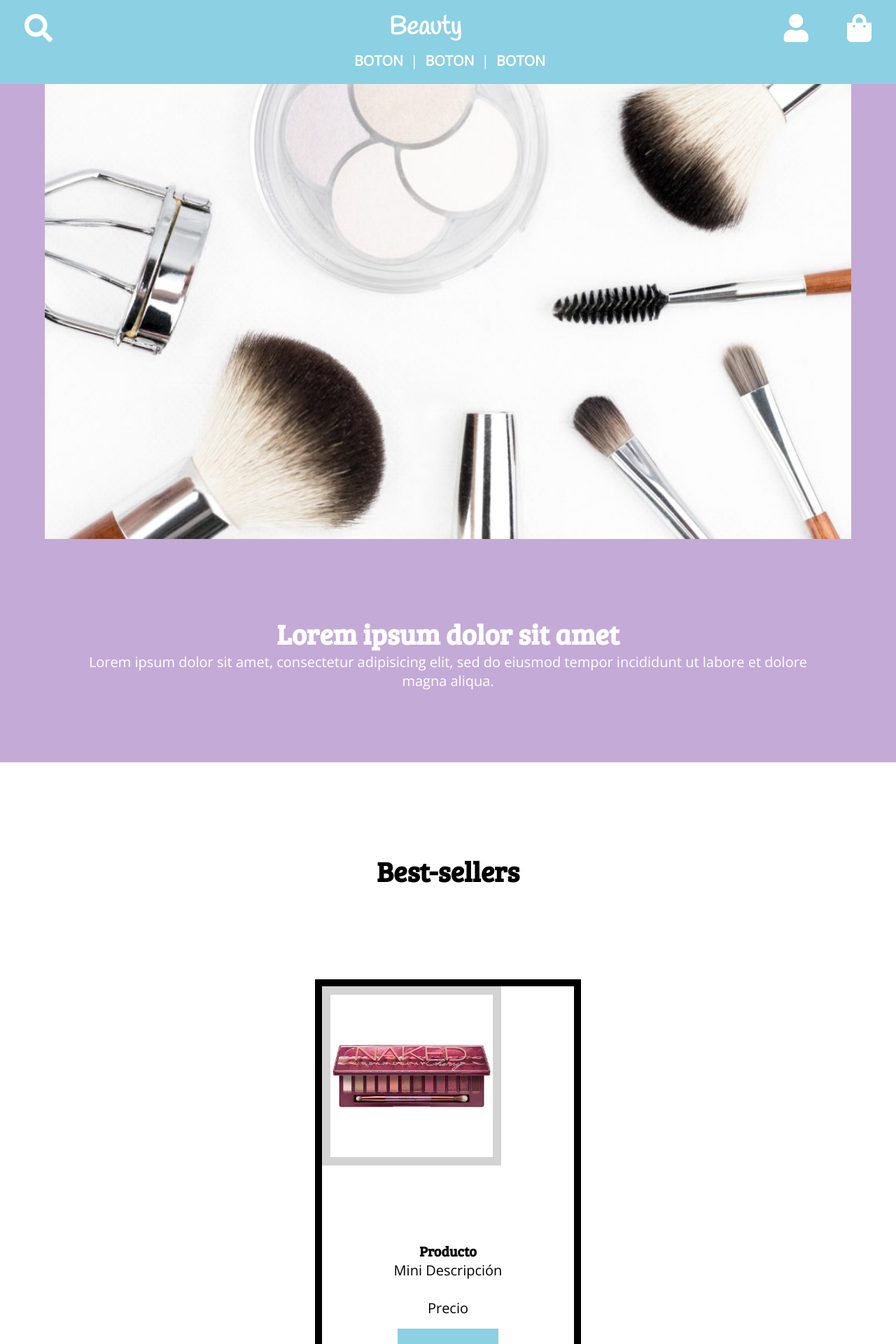
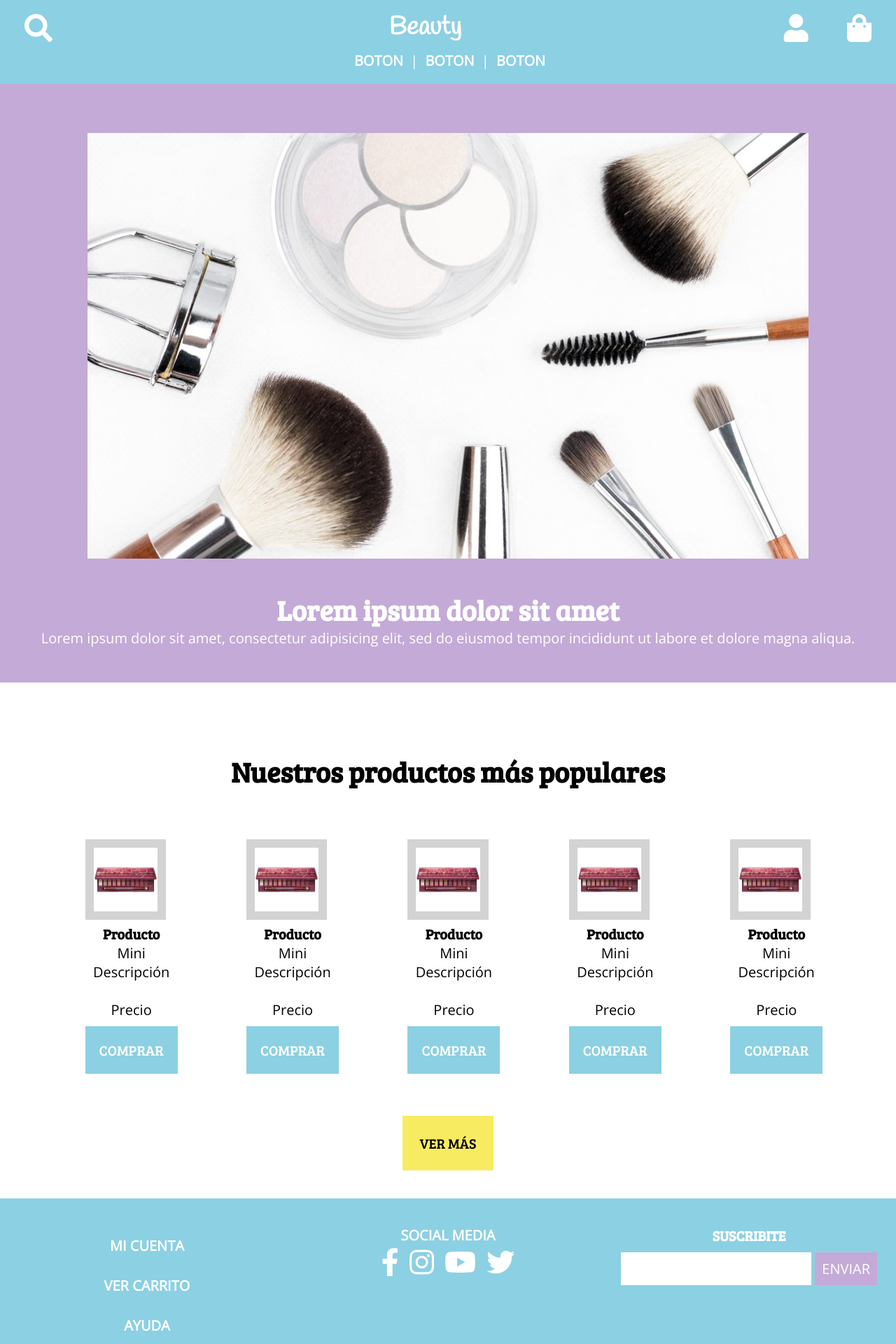
Before and after one commit to jessica-galvan/E-Commerce, a PHP site: page / in a window 1280 px wide. Shown: the top 1920 px of the page at 70% size. Run offline with PHP 8.4, Linux system fonts and the light colour scheme; some libraries are stand-ins or nearby versions.

Commit message:
Fix Products and others
Cree product.php, arregle el problema de las cajas de best-sellers, y modifique algunas cosas más.

```diff
--- a/css/index.css
+++ b/css/index.css
@@ -1,10 +1,6 @@
 /* Este CSS es para el contenido dentro del index. No incluye Header y Footer.*/
 
 /*MAIN*/
-.main-container{
-  margin-top: 10vh;
-}
-
 .main-photo {
     background: #C4AAD7; /*Violet*/
 }
@@ -17,7 +13,7 @@
   font-size: 1.8em;
 }
 
-.main-container .text {
+.main-text {
   padding: 8vw;
   text-align: center;
 }
@@ -31,7 +27,7 @@
 }
 
 .products .Bestsellers h2 {
-    text-align: center;
+  text-align: center;
   font-family: 'Bree Serif', serif;
   color: black;
   background: white;
@@ -49,18 +45,21 @@
 
 .product .images img {
   width: 50vw;
-  max-height:
+  /* max-height: */
   border: solid, lightgrey, 1vw;
 }
 
-.product .text h3 {
+
+.product-text h3 {
   font-family: 'Bree Serif', serif;
   color: black;
 }
 
-.product .text p {
+.product-text p {
   color: black;
 }
+
+
 
 .add-bag {
   padding: 2vw;
@@ -101,70 +100,90 @@
 @media (min-width: 1025px) { /*DESKTOP*/
   /*MAIN CONTENT*/
   .main-photo {
-    /* margin-top:  100px; */
-    padding-top: 10px;
+    padding-top: 20px;
+    padding-bottom: 20px;
     display: flex;
     flex-wrap: wrap;
     justify-content: center;
   }
 
-  .main-photo img {
-    width: 90vw;
+  .main-photo .banner img {
+    width: 100%;
   }
 
-  /*PRODUCTS*/
-  .products {
-    /* display: flex; */
-    /* flex-wrap: wrap; */
-    /* flex-direction: row; */
-    justify-content: center;
+  .banner {
+    margin-top: 50px;
   }
 
-  .Bestsellers h2 {
+  .main-text {
+    width: 100%;
+    padding: 10px;
+    padding-bottom: 30px;
+    margin-top: 30px;
+    text-align: center;
+  }
+
+  /*Seccionuib Best-sellers*/
+  .products .Bestsellers h2 {
+    display: block;
     text-align: center;
     font-size: 2em;
     font-family: 'Bree Serif', serif;
     color: black;
     background: white;
-    /* padding: 50px; */
+    padding-top: 100px;
+    padding-bottom: 50px;
+    /* padding: 10%; */
+    /* width: 100%; */
+  }
+
+  /*Contenedor de productos*/
+  .products-list {
     width: 100%;
-  }
-  .product-list {
-    width: 100%;
+    padding: 0 5%;
     display: flex;
     flex-wrap: wrap;
     flex-direction: row;
+    justify-content: space-around;
+  }
 
-  }
-  /*PRODUCT*/
+  /*PRODUCT: cada producto*/
   .product {
-    border: solid 10px black;
+    /* border: solid 5px black; */
     background: white;
-    width: 30%:
-    padding: 5vw;
+    /* padding: 50px; */
+    margin: 20px 50px;
+    width: 10%;
+    /* padding: 10px; */
+    /* overflow: hidden; */
     display: flex;
     flex-wrap: wrap;
-    flex-direction: column;
+    /* flex-direction: column; */
+  }
+
+  .product .images {
+    margin: 0;
+    padding: 0;
   }
 
   .product .images img {
-    width: 20vw;
-    margin: auto;
-    border: solid, lightgrey, 1vw;
+    width: 100%;
+    margin: 0;
   }
 
-  .product .text h3 {
-    font-family: 'Bree Serif', serif;
+  .product-text {
     color: black;
+    text-align: center;
+    margin: auto;
   }
 
-  .product .text p {
-    color: black;
+  .product-text h3 {
+    font-family: 'Bree Serif', serif;
   }
 
   .add-bag {
-    padding: 2vw;
-    margin-top: 2vh;
+    padding: 20px;
+    margin-top: 10px;
     background: #8CD0E3; /*Lightblue*/
     border: none;
     text-transform: uppercase;
@@ -172,5 +191,16 @@
     text-align: center;
   }
 
+  /*Shop More*/
+  .shop-more {
+    padding: 25px;
+    margin-top: 50px;
+    background: #F7EB61; /*Yellow*/
+    border: none;
+    text-transform: uppercase;
+    font-family: 'Bree Serif', serif;
+    margin: auto;
+    color: black;
+
 
 }
--- a/css/master.css
+++ b/css/master.css
@@ -64,6 +64,10 @@ nav h3 {
   font-size: 1.5rem;
 }
 
+/*Main Container*/
+.main-container{
+  margin-top: 10vh;
+}
 
 /*FOOTER GENERAL*/
 .footer-info {
@@ -209,7 +213,7 @@ nav h3 {
 
   /*MAIN-CONTAINER*/
   .main-container {
-    margin-top: 100px;
+    margin-top: 120px;
   }
 
   /*FOOTER*/
--- /dev/null
+++ b/includes/product.php
@@ -0,0 +1,17 @@
+<article class="product">
+  <!--imagen-->
+  <div class="images">
+    <img src="img/producto-2-sombras.jpg" alt="Sombras">
+  </div>
+
+  <!--texto-->
+  <div class="product-text">
+    <h3>Producto</h3>
+    <p>Mini Descripción</p>
+    <br>
+    <p>Precio</p>
+
+    <!--boton para comprar-->
+    <button class="add-bag" type="button" name="button">Comprar</button>
+  </div>
+</article>
--- a/index.php
+++ b/index.php
@@ -30,7 +30,7 @@
           <div class="banner">
             <img src="img/banner-example.jpg" alt="Banner de Make Up">
           </div>
-          <div class="text">
+          <div class="main-text">
             <h1>Lorem ipsum dolor sit amet</h1>
             <p>Lorem ipsum dolor sit amet, consectetur adipisicing elit, sed do eiusmod tempor incididunt ut labore et dolore magna aliqua. </p>
           </div>
@@ -40,51 +40,27 @@
         <section class="products">
           <!--Titulo Best-sellers-->
           <div class="Bestsellers">
-            <h2>Best-sellers</h2>
+            <h2>Nuestros productos más populares</h2>
           </div>
 
-          <!--Producto 1-->
+          <!--DIV de Productos-->
           <div class="products-list">
-            <article class="product">
-              <div class="images">
-                <img src="img/producto-2-sombras.jpg" alt="Sombras">
-              </div>
-              <div class="text">
-                <h3>Producto</h3>
-                <p>Mini Descripción</p>
-                <br>
-                <p>Precio</p>
-                <button class="add-bag" type="button" name="button">Comprar</button>
-              </div>
-            </article>
+            <!--Prodycto 1 incluido usando php-->
+            <?php include("includes/product.php") ?>
 
             <!--Producto 2-->
-            <article class="product">
-              <div class="images">
-                <img src="img/producto-3-blush.jpg" alt="Blush">
-              </div>
-              <div class="text">
-                <h3>Producto</h3>
-                <p>Mini Descripción</p>
-                <br>
-                <p>Precio</p>
-                <button class="add-bag" type="button" name="button">Comprar</button>
-              </div>
-            </article>
+            <?php include("includes/product.php") ?>
 
             <!--Producto 3-->
-            <article class="product">
-              <div class="images">
-                <img src="img/producto-4.jpg" alt="Algo">
-              </div>
-              <div class="text">
-                <h3>Producto</h3>
-                <p>Mini Descripción</p>
-                <br>
-                <p>Precio</p>
-                <button class="add-bag" type="button" name="button">Comprar</button>
-              </div>
-            </article>
+            <?php include("includes/product.php") ?>
+
+            <!--Producto 4-->
+            <?php include("includes/product.php") ?>
+
+            <!--Producto 5-->
+            <?php include("includes/product.php") ?>
+
+
           </div>
 
           <!--VER MÁS-->
```
